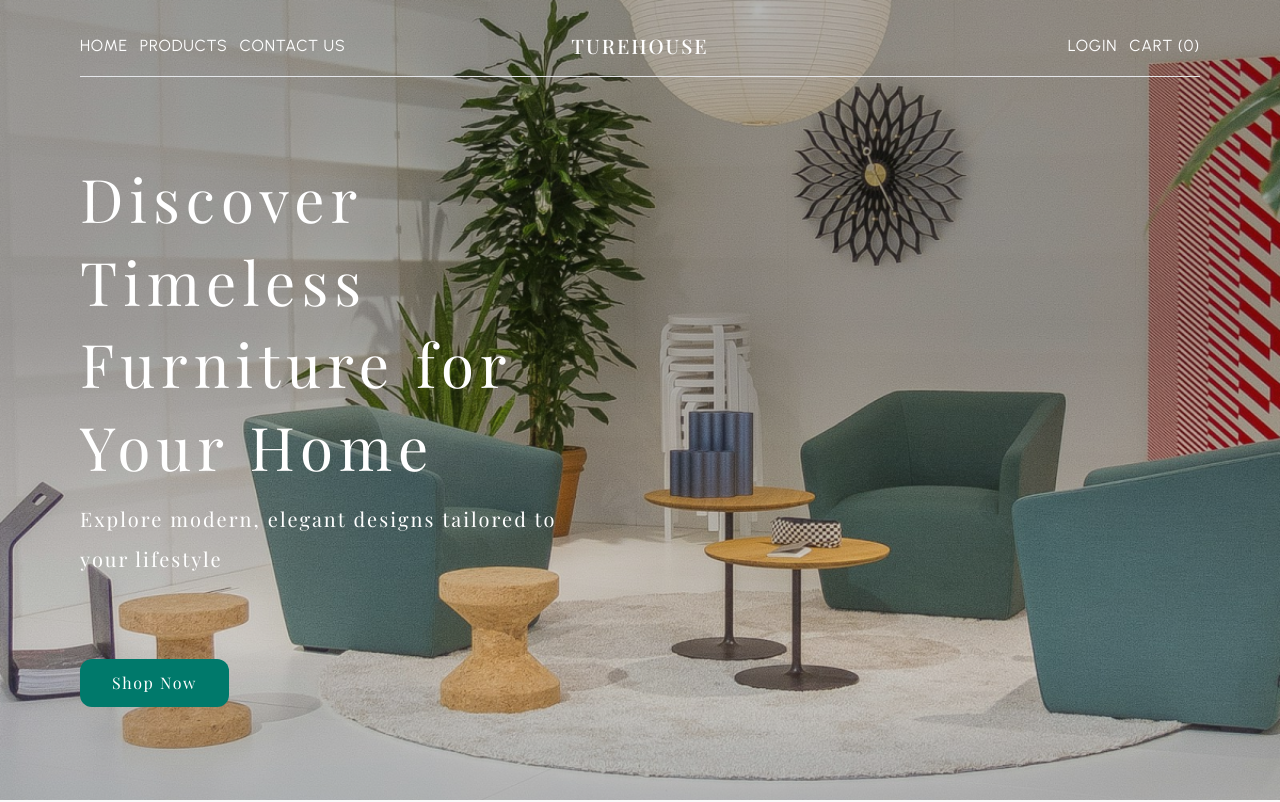
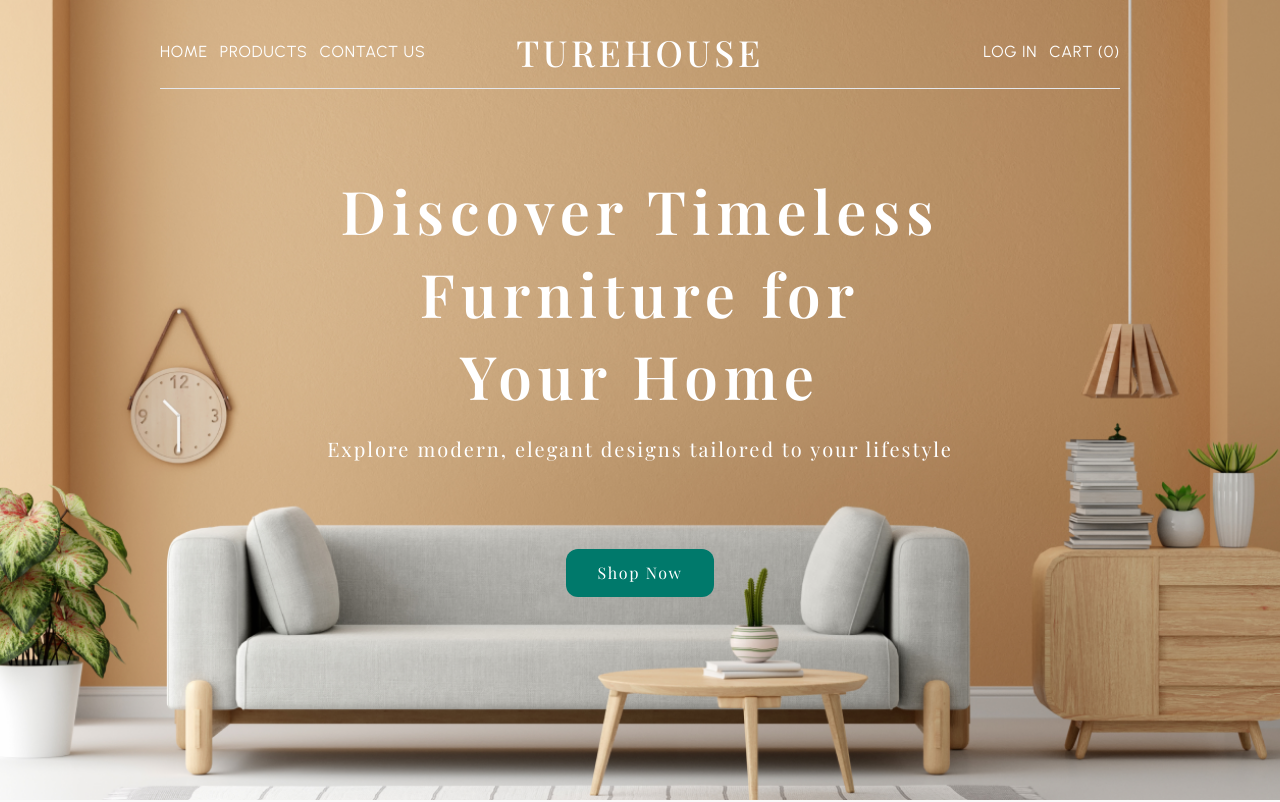
Before and after one commit to Osotatanekeeni/turehouse, a React (Vite) app: page / in a window 1280 px wide. Shown: the top 802 px of the page. Built offline with nearby package versions, Linux system fonts and the light colour scheme; a web font is replaced by a local one.

Commit message:
Modified hero section

```diff
--- a/src/components/HeroSection.tsx
+++ b/src/components/HeroSection.tsx
@@ -13,7 +13,7 @@ export default function HeroSection() {
          {/* <div className='absolute left-0 top-0 z-0 size-full bg-cover bg-center' style={{ backgroundImage: `url(${HeroImage})` }}></div> */}
         {/* </div> */}
         {/* Navigation */}
-        <div className='relative z-10 flex flex-row items-center justify-between p-4 px-20 pt-8'>
+        <div className='relative z-10 flex flex-row items-center justify-between p-4 px-40 pt-8'>
             <div className='w-full'>
             <ul className='flex gap-3 tracking-wider text-white' style={{ fontFamily: 'Urbanist' }}>
                 <li className=''>HOME</li>
@@ -23,28 +23,28 @@ export default function HeroSection() {
             </div>
 
             <div className='w-full'>
-                <h1 className='text-center text-xl font-medium tracking-widest text-white'>TUREHOUSE</h1>
+                <h1 className='text-center text-4xl font-medium tracking-widest text-white'>TUREHOUSE</h1>
             </div>
 
             <div className='flex w-full justify-end'>
                 <ul className='flex justify-end gap-3 tracking-wider text-white' style={{ fontFamily: 'Urbanist' }}>
-                    <li>LOGIN</li>
+                    <li>LOG IN</li>
                     <li>CART (0)</li>
                 </ul>
             </div>
 
         </div>
         {/* <h1 className="relative z-10">BODY</h1> */}
-        <div className='px-20'>
-        <hr className=' relative z-10 w-full px-20' />
+        <div className='px-40'>
+        <hr className='relative z-10 w-full px-20'/>
         </div>
 
-        <div className='relative flex w-1/2 flex-col gap-3 p-20 text-white'>
-            <h2 className='text-6xl leading-snug tracking-widest'>Discover Timeless <br /> Furniture for <br /> Your Home</h2>
-            <p className='text-xl leading-loose tracking-widest'>Explore modern, elegant designs tailored to your lifestyle</p>
+        <div className='relative flex w-full flex-col gap-3 p-20 text-white'>
+            <h2 className='text-6xl text-center leading-snug tracking-widest font-semibold'>Discover Timeless <br /> Furniture for <br /> Your Home</h2>
+            <p className='text-xl text-center leading-loose tracking-widest'>Explore modern, elegant designs tailored to your lifestyle</p>
 
         </div>
-        <div className='px-20'>
+        <div className='flex justify-center'>
         <button className='relative rounded-xl bg-caribbeanCurrent p-3 px-8 tracking-widest text-white hover:border-caribbeanCurrent hover:bg-white hover:text-black'>Shop Now</button>
         </div>
 
```
Also changed, not shown: src/images/hero.png.
